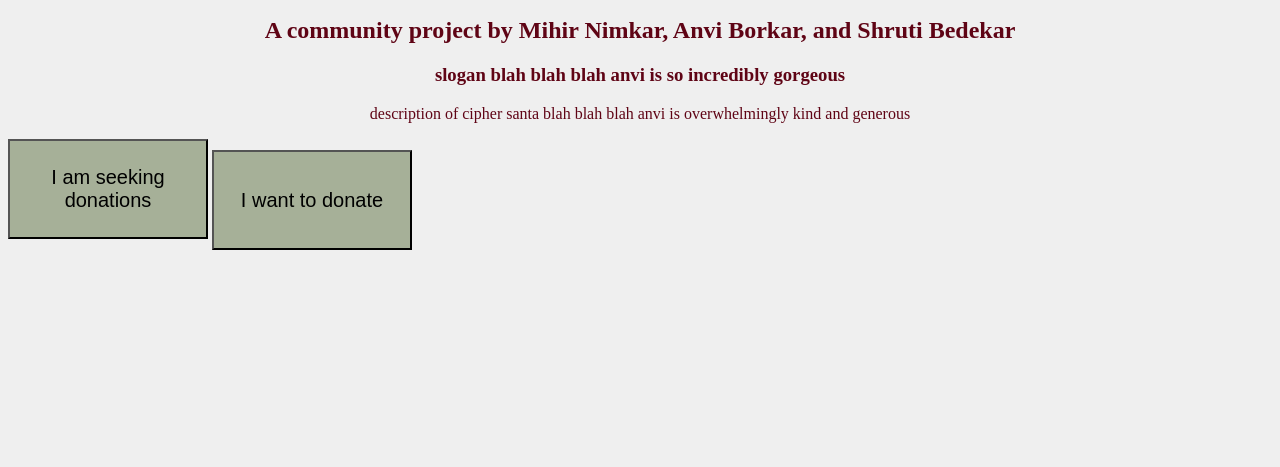
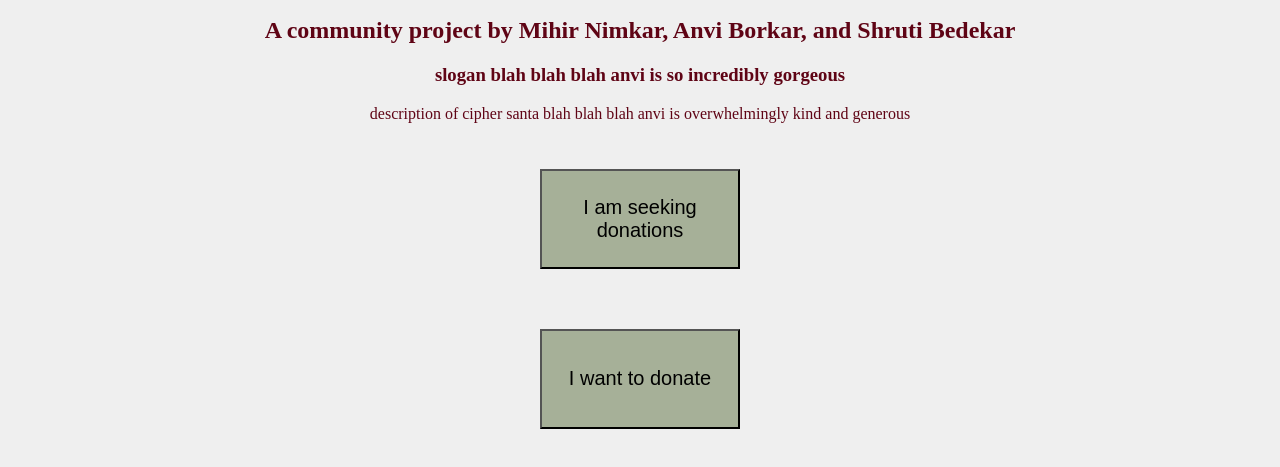
Before and after one commit to EchoCodez/Hackathon, a plain HTML site: page main.html in a window 1280 px wide. Shown: the part 209-676 px from the top of the page. Drawn offline with Linux system fonts and the light colour scheme.

```diff
--- a/main.html
+++ b/main.html
@@ -3,6 +3,15 @@
   <head>
     <title>Cipher Santa</title>
     <link rel="stylesheet" href="hackathon.css" />
+    <style>
+      .buttons {
+        display: flex;
+        justify-content: center;
+        align-items: center;
+        height: 100px;
+        padding: 30px;
+      }
+    </style>
   </head>
   <body>
     <h1>Cipher Santa</h1>
@@ -14,11 +23,15 @@
       description of cipher santa blah blah blah anvi is overwhelmingly kind and
       generous
     </p>
+    <div class="buttons">
       <button onclick="document.location='https://forms.gle/cCAjLP4GKjKMu7Jy9'">
         I am seeking donations
       </button>
+    </div>
+    <div class="buttons">
       <button onclick="document.location='https://forms.gle/ZQuesuaDKyBuCiKS8'">
         I want to donate
       </button>
+    </div>
   </body>
 </html>
```
Lines whose indentation alone changed are shown as unchanged.
